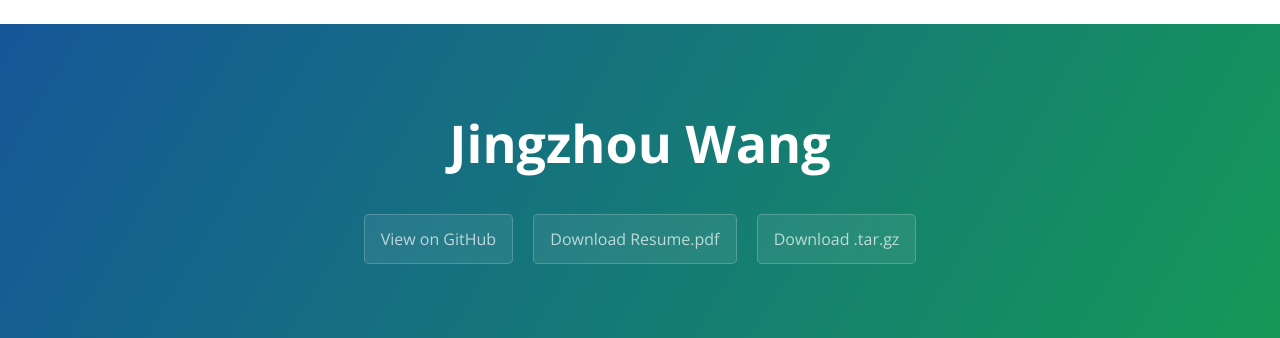
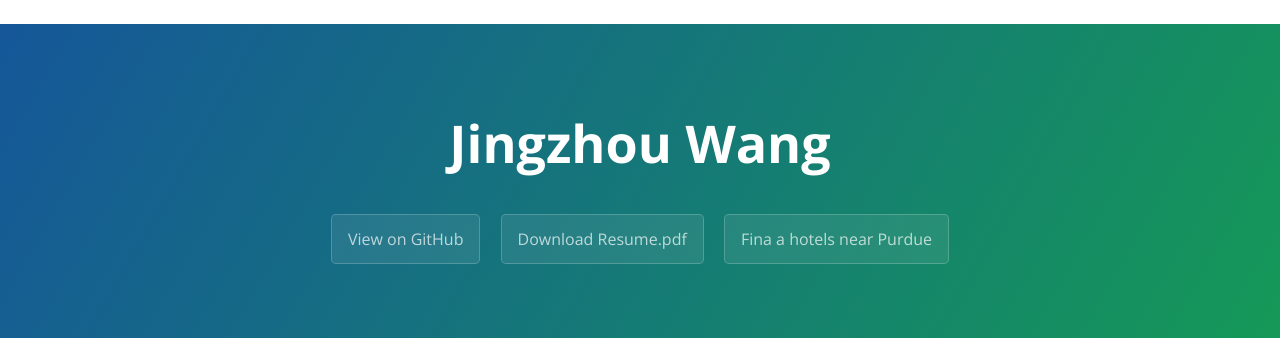
Before and after one commit to wang2542/wjz95.com, a plain HTML site: page index.html in a window 1280 px wide. Shown: the top 338 px of the page. Drawn offline with nearby package versions, Linux system fonts and the light colour scheme.

Commit message:
hotel button

```diff
--- a/index.html
+++ b/index.html
@@ -15,7 +15,7 @@
       <h2 class="project-tagline"></h2>
       <a href="https://github.com/wang2542" class="btn">View on GitHub</a>
       <a href="https://github.com/wang2542/wjz95.com/raw/gh-pages/Resume.pdf" class="btn">Download Resume.pdf</a>
-      <a href="https://github.com/wang2542/wjz95.com/tarball/master" class="btn">Download .tar.gz</a>
+      <a href="http://maps.wjz95.com/SearchPart.html" class="btn">Fina a hotels near Purdue</a>
     </section>
 
     <img class="main-content">
```
